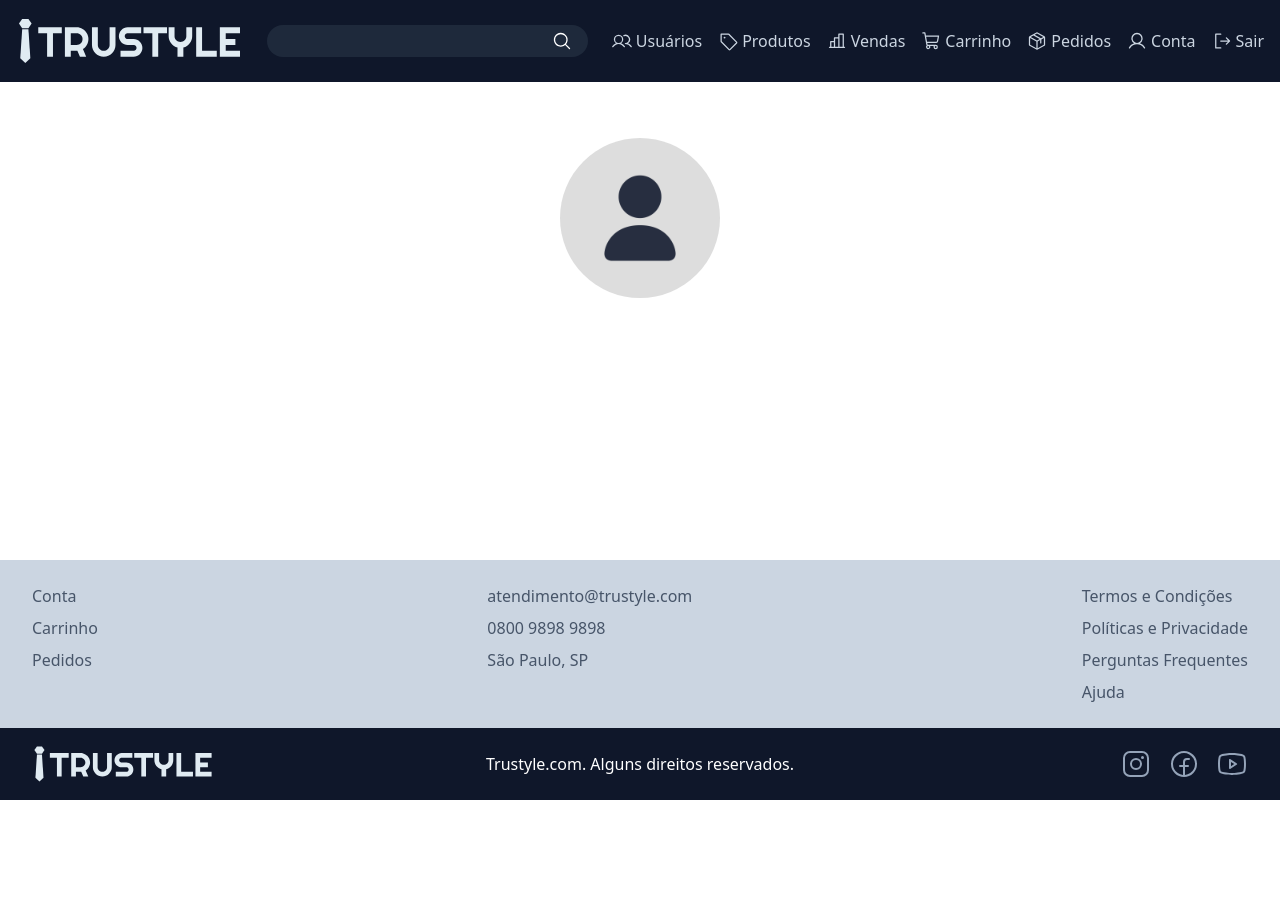
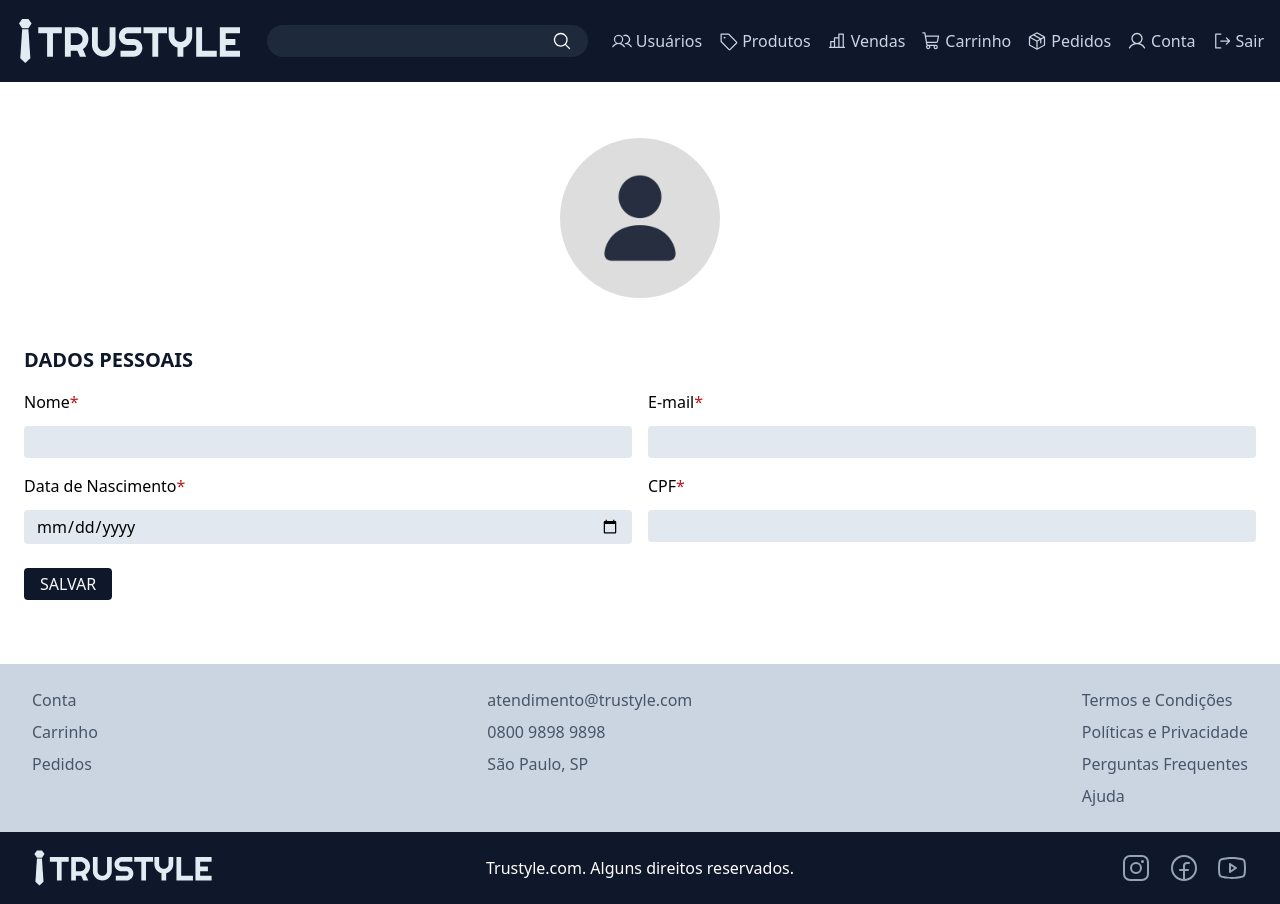
Before and after one commit to gab-braga/marketplace-app, a React (Vite) app: page /logged/profile in a window 1280 px wide. Before the commit the page ends 800 px from the top, so only its background shows below. Built offline with nearby package versions, Linux system fonts and the light colour scheme; no server answers; sample sign-in values are in the browser's storage.

Commit message:
feat: form data profile

```diff
--- /dev/null
+++ b/src/pages/logged/profile/FormUser.jsx
@@ -0,0 +1,119 @@
+import { useForm } from "react-hook-form";
+import { useAuth } from "../../../context/AuthContext";
+import axios from "axios";
+import { ENDPOINTS } from "../../../config/api";
+import toast from "react-hot-toast";
+import { useEffect } from "react";
+
+export default function FormUser() {
+  const { user } = useAuth();
+  const {
+    register,
+    handleSubmit,
+    reset,
+    formState: { errors },
+  } = useForm();
+
+  useEffect(() => {
+    const token = localStorage.getItem("token");
+    axios
+      .get(ENDPOINTS.getClientProfile(user?.id), {
+        headers: { Authorization: `Bearer ${token}` },
+      })
+      .then(({ data }) => {
+        const { nome, email, dataNascimento, cpf } = data;
+        reset({
+          nome,
+          email,
+          dataNascimento: new Date(dataNascimento).toISOString().slice(0, 10),
+          cpf,
+        });
+      });
+  }, []);
+
+  function onSubmit(data) {
+    const token = localStorage.getItem("token");
+    axios
+      .put(ENDPOINTS.putClientProfile(user?.id), data, {
+        headers: { Authorization: `Bearer ${token}` },
+      })
+      .then(() => {
+        toast.success("Dados pessoais atualizados.");
+      });
+  }
+
+  return (
+    <form onSubmit={handleSubmit(onSubmit)}>
+      <div className="mt-4 w-full grid grid-cols-1 lg:grid-cols-2 gap-4">
+        <div className="flex flex-col gap-1">
+          <label htmlFor="nome">
+            Nome<span className="text-red-700">*</span>
+          </label>
+          <input
+            type="text"
+            id="nome"
+            className="w-full px-3 py-1 rounded mt-2 bg-slate-200 focus:outline-none"
+            {...register("nome", { required: "Preencha com seu nome." })}
+          />
+          {errors?.nome && (
+            <span className="block text-red-700">{errors?.nome?.message}</span>
+          )}
+        </div>
+
+        <div className="flex flex-col gap-1">
+          <label htmlFor="email">
+            E-mail<span className="text-red-700">*</span>
+          </label>
+          <input
+            type="email"
+            id="email"
+            className="w-full px-3 py-1 rounded mt-2 bg-slate-200 focus:outline-none"
+            {...register("email", { required: "Preencha com seu e-mail." })}
+          />
+
+          {errors?.email && (
+            <span className="block text-red-700">{errors?.email?.message}</span>
+          )}
+        </div>
+
+        <div className="flex flex-col gap-1">
+          <label htmlFor="dataNasc">
+            Data de Nascimento<span className="text-red-700">*</span>
+          </label>
+          <input
+            type="date"
+            id="dataNascimento"
+            className="w-full px-3 py-1 rounded mt-2 bg-slate-200 focus:outline-none"
+            {...register("dataNascimento", {
+              required: "Preencha com sua data de nascimento.",
+            })}
+          />
+          {errors?.dataNascimento && (
+            <span className="block text-red-700">
+              {errors?.dataNascimento?.message}
+            </span>
+          )}
+        </div>
+
+        <div className="flex flex-col gap-1">
+          <label htmlFor="cpf">
+            CPF<span className="text-red-700">*</span>
+          </label>
+          <input
+            type="text"
+            id="cpf"
+            className="w-full px-3 py-1 rounded mt-2 bg-slate-200 focus:outline-none"
+            {...register("cpf", { required: "Preencha com seu cpf." })}
+          />
+          {errors?.cpf && (
+            <span className="block text-red-700">{errors?.cpf?.message}</span>
+          )}
+        </div>
+      </div>
+
+      <button className="mt-6 px-4 py-1 rounded bg-slate-900 text-slate-50 uppercase transition-colors hover:bg-slate-800">
+        Salvar
+      </button>
+    </form>
+  );
+}
--- a/src/pages/logged/profile/index.jsx
+++ b/src/pages/logged/profile/index.jsx
@@ -3,6 +3,7 @@ import { useAuth } from "../../../context/AuthContext";
 import axios from "axios";
 import { ENDPOINTS } from "../../../config/api";
 import avatar from "../../../assets/imagens/avatar.jpg";
+import FormUser from "./FormUser";
 
 export default function Profile() {
   const [userData, setUserData] = useState(null);
@@ -71,6 +72,14 @@ export default function Profile() {
           </h2>
         </div>
       </section>
+
+      <section className="mt-8">
+        <h2 className="text-xl text-slate-900 font-semibold uppercase">
+          Dados Pessoais
+        </h2>
+
+        <FormUser />
+      </section>
     </main>
   );
 }
```
